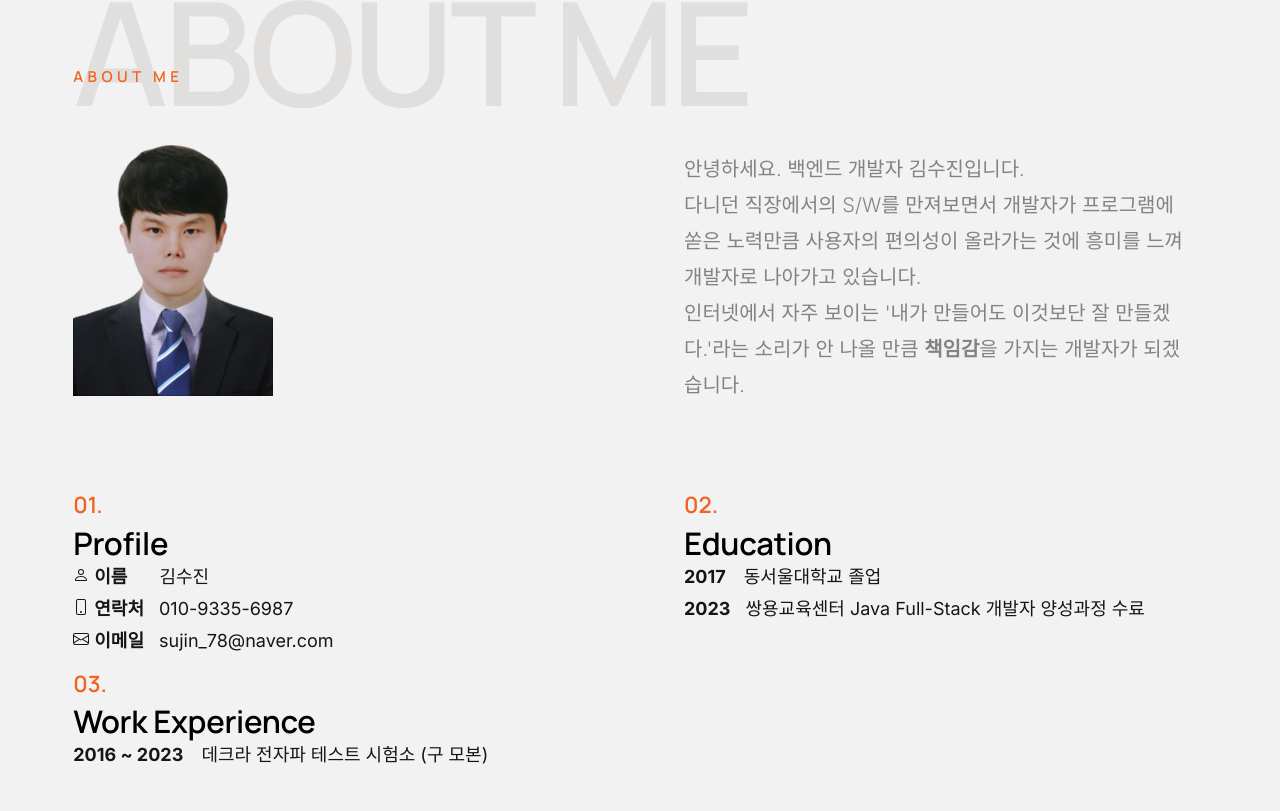
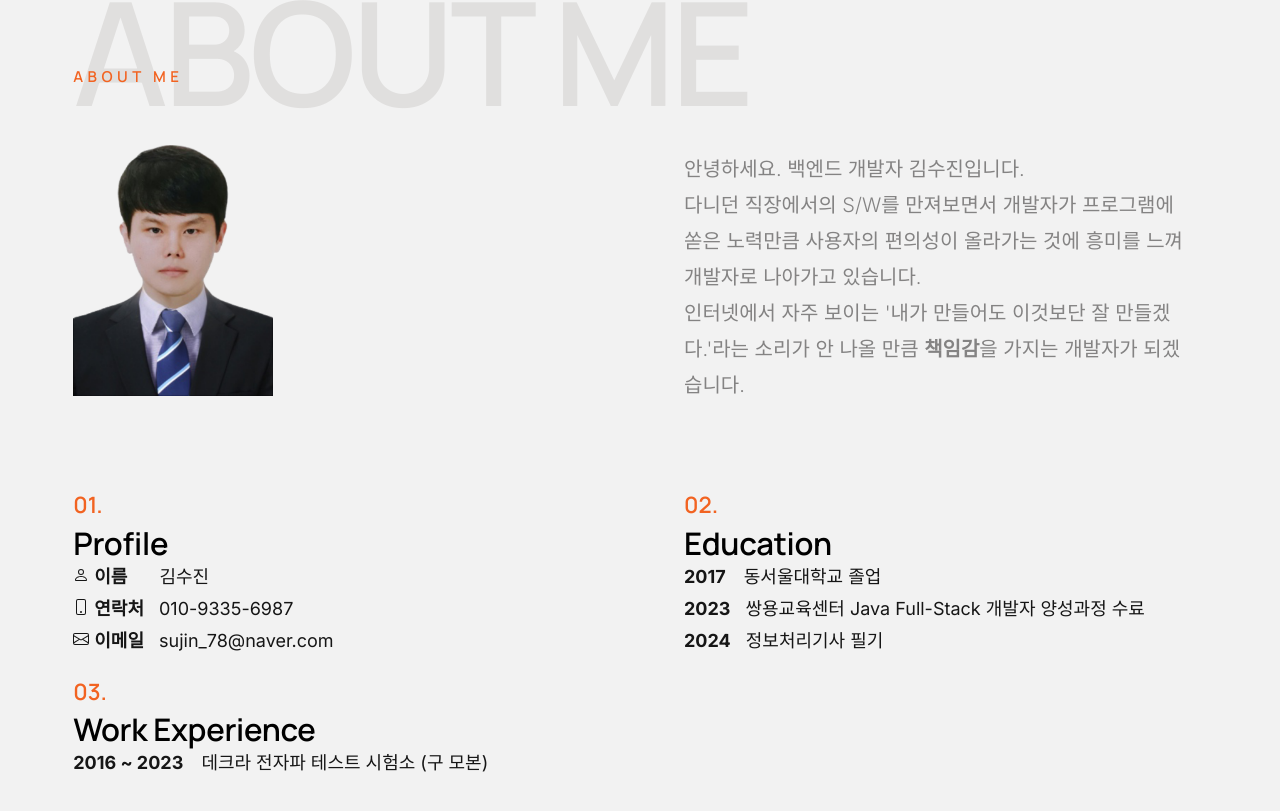
Before and after one commit to sujin9335/portfolio_, a plain HTML site: page index.html in a window 1280 px wide. Shown: the part 997-1808 px from the top of the page. Drawn offline with Linux system fonts and the light colour scheme.

Commit message:
Update index.html

```diff
--- a/index.html
+++ b/index.html
@@ -169,6 +169,7 @@
                             <div>
                                 <span style="margin-right: 13px; font-weight: bold;">2017</span> <span>동서울대학교 졸업</span> <br>
                                 <span style="margin-right: 10px; font-weight: bold;">2023</span> <span>쌍용교육센터 Java Full-Stack 개발자 양성과정 수료</span> <br>
+                                <span style="margin-right: 10px; font-weight: bold;">2024</span> <span>정보처리기사 필기</span>
                             </div>
                         </div>
                     </div> <!-- end list-block__item -->
```
